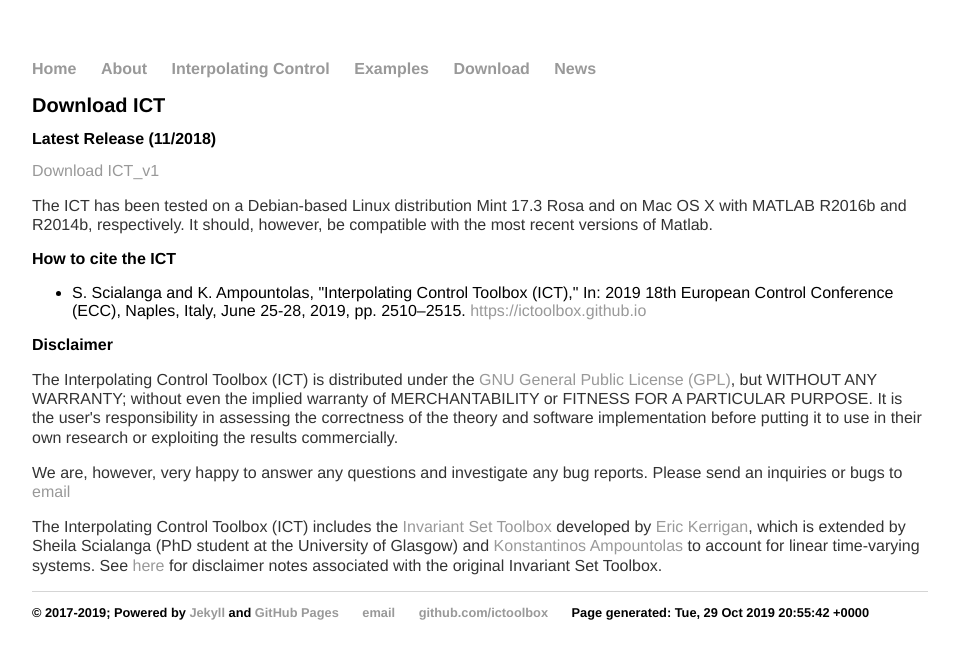
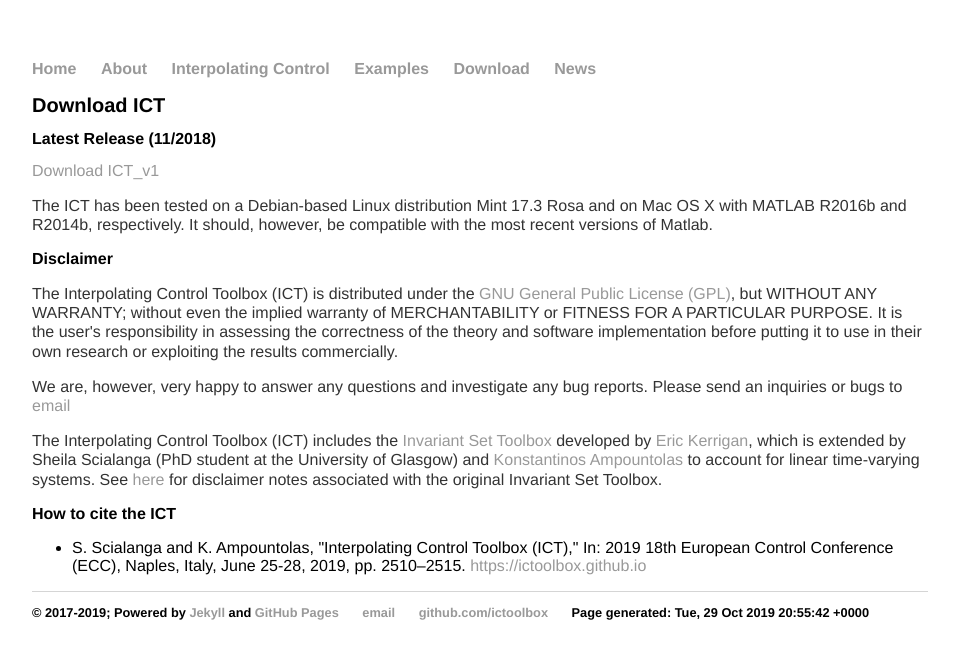
Before and after one commit to ICToolbox/ictoolbox.github.io, a Jekyll site: the page built from download/index.html, in a window 1280 px wide. Shown: the top 659 px of the page, without its empty margins (160-1119 px from the left). Built offline with Jekyll 4.4.1, drawn with Linux system fonts in a browser that asks for light colours; some of the changed lines change nothing that is shown.

Commit message:
Update index.html

```diff
--- a/download/index.html
+++ b/download/index.html
@@ -10,12 +10,6 @@ title: Download, Interpolating Control Toolbox
 	with MATLAB R2016b and R2014b, respectively. It should, however, be compatible with the most
 	recent versions of Matlab.</p>
 
-	<h2>How to cite the ICT</h2>
-	<ul>
-	<li>S. Scialanga and K. Ampountolas, "Interpolating Control Toolbox (ICT)," In: 2019 18th European Control Conference (ECC),
-		Naples, Italy, June 25-28, 2019, pp. 2510–2515. <a href="https://ictoolbox.github.io">https://ictoolbox.github.io</a>
-		</li>
-	</ul>
 	<h2>Disclaimer</h2>
 <p>The Interpolating Control Toolbox (ICT) is distributed under the <a href="http://www.gnu.org/licenses/gpl.html">GNU General Public License (GPL)</a>,
 but WITHOUT ANY WARRANTY; without even the implied warranty of MERCHANTABILITY or FITNESS FOR A
@@ -31,4 +25,12 @@ which is extended by Sheila Scialanga (PhD student at the University of Glasgow)
 	<a href="http://www.gla.ac.uk/schools/engineering/staff/konstantinosampountolas/">Konstantinos Ampountolas</a> to account for linear time-varying systems. See <a href="http://www-control.eng.cam.ac.uk/eck21/matlab/invsetbox/">here</a>
 for disclaimer notes associated with the original Invariant Set Toolbox.</p>
 
+		<h2>How to cite the ICT</h2>
+	<ul>
+	<li>S. Scialanga and K. Ampountolas, "Interpolating Control Toolbox (ICT)," In: 2019 18th European Control Conference (ECC),
+		Naples, Italy, June 25-28, 2019, pp. 2510–2515. <a href="https://ictoolbox.github.io">https://ictoolbox.github.io</a>
+		</li>
+	</ul>
+
+
 </div><!-- /.blurb -->
```
